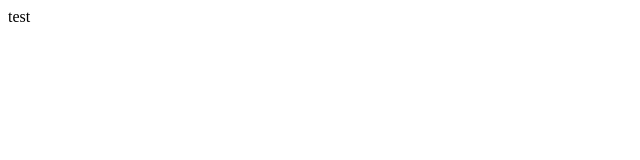
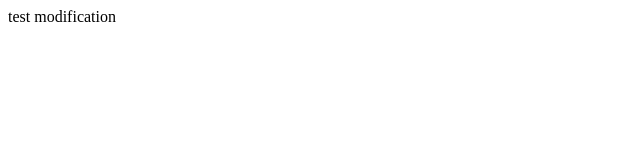
Before and after one commit to DenisCaldero/animated-spork, a plain HTML site: page index.html in a window 1280 px wide. Shown: the whole page, without its empty margins (0-640 px from the left). Drawn offline with Linux system fonts and the light colour scheme.

Commit message:
change text

```diff
--- a/index.html
+++ b/index.html
@@ -1,3 +1,3 @@
 <html>
-test
+test modification
 </html>
```
